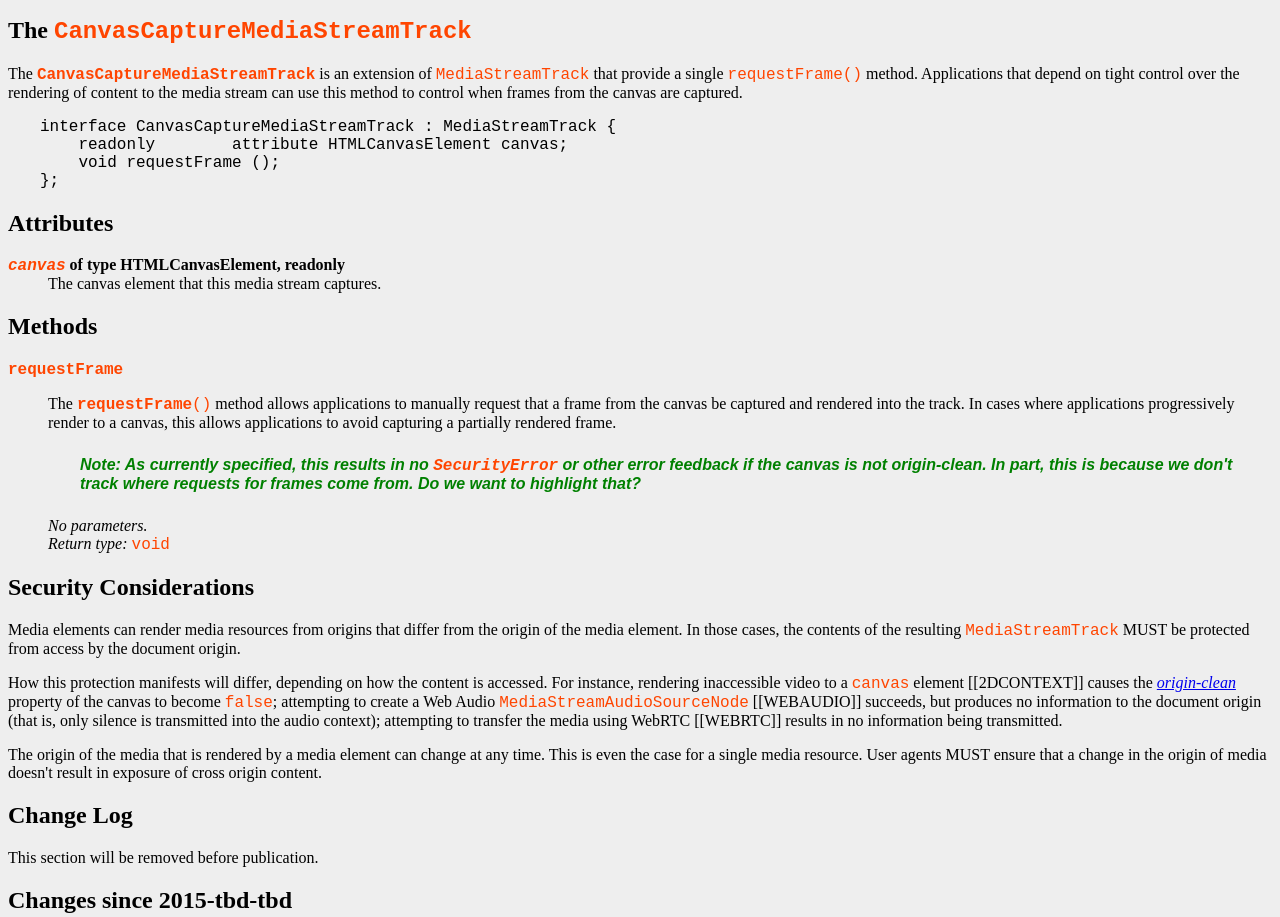
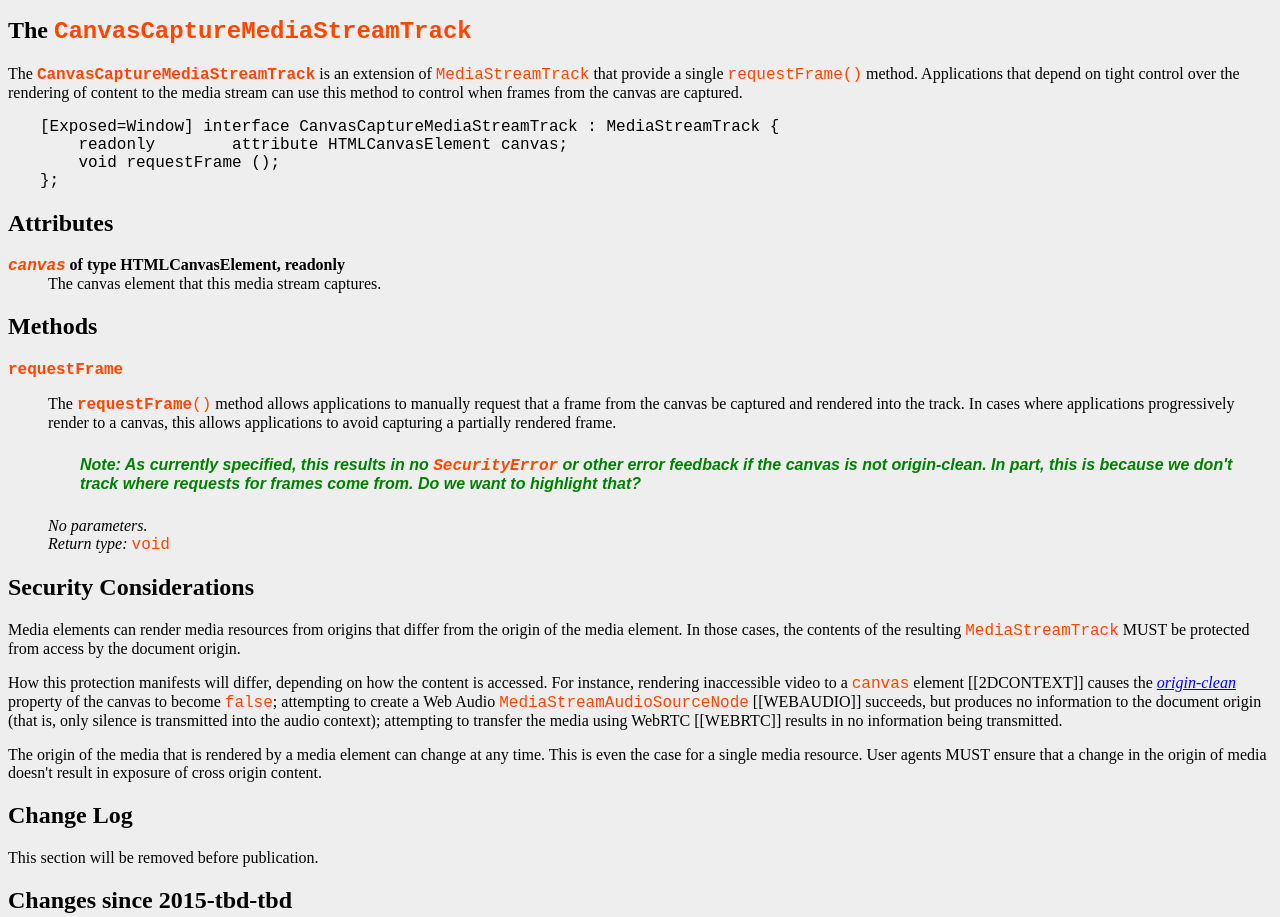
Before and after one commit to w3c/mediacapture-fromelement, a plain HTML site: page index.html in a window 1280 px wide. Shown: the part 2422-3339 px from the top of the page. Drawn offline with Linux system fonts and the light colour scheme.

Commit message:
Annotate interface with Exposed extended attribute
Per https://github.com/heycam/webidl/issues/365

```diff
--- a/index.html
+++ b/index.html
@@ -372,7 +372,7 @@
           stream can use this method to control when frames from the canvas are captured.
         </p>
         <div>
-          <pre class="idl">interface CanvasCaptureMediaStreamTrack : MediaStreamTrack {
+          <pre class="idl">[Exposed=Window] interface CanvasCaptureMediaStreamTrack : MediaStreamTrack {
     readonly        attribute HTMLCanvasElement canvas;
     void requestFrame ();
 };</pre>
```
